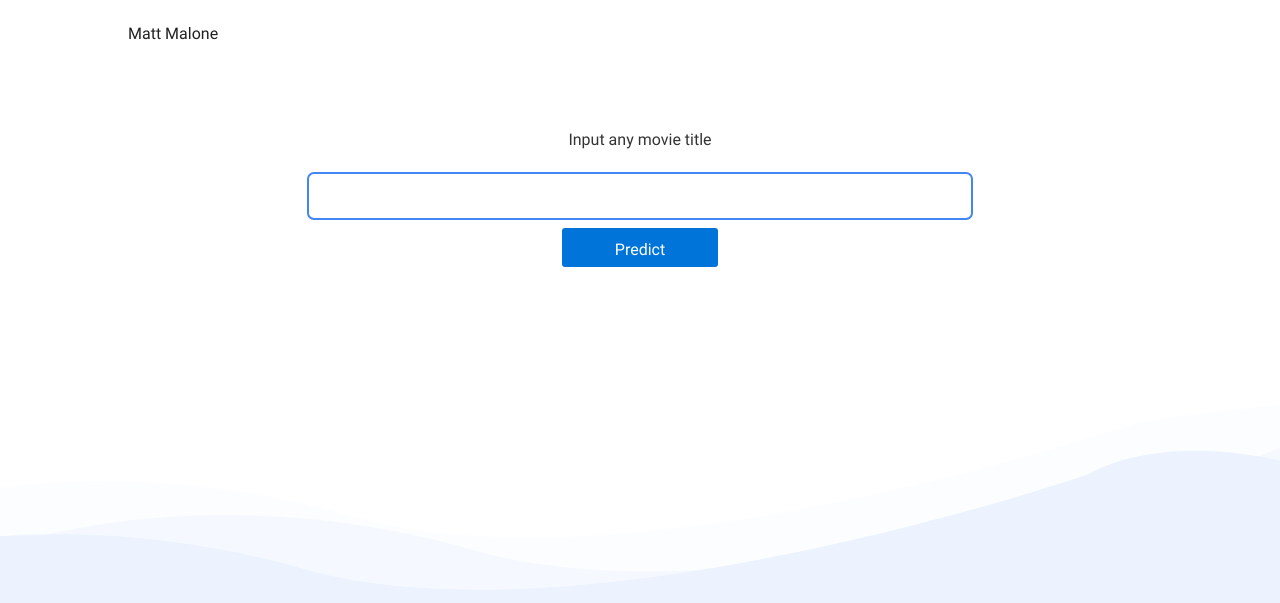
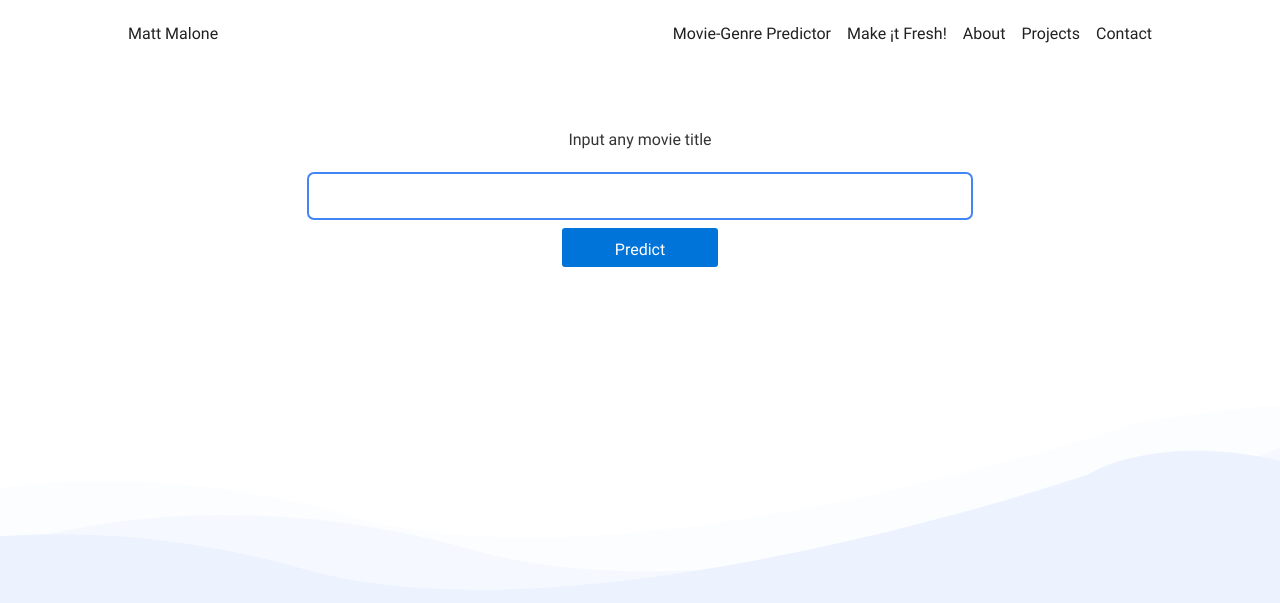
Before and after one commit to mattm-malone/personal-site, a Gatsby site: page /movies in a window 1280 px wide. Shown: the top 603 px of the page. Built offline with nearby package versions, Linux system fonts and the light colour scheme; Gatsby itself is replaced by a stand-in of ours.

Commit message:
Updated navbar, added base recipe page

```diff
--- /dev/null
+++ b/src/components/theme/Header/NavBarLinksPure/index.jsx
@@ -0,0 +1,15 @@
+import React from 'react'
+import { Link } from 'gatsby'
+import { Wrapper } from './styles'
+
+const NavbarLinksPure = ({ desktop }) => (
+  <Wrapper desktop={desktop}>
+    <Link to="/movies">Movie-Genre Predictor</Link>
+    <Link to="/recipe-search">Make ¡t Fresh!</Link>
+    <Link to="/#about">About</Link>
+    <Link to="/#projects">Projects</Link>
+    <Link to="/#contact">Contact</Link>
+  </Wrapper>
+)
+
+export default NavbarLinksPure
--- /dev/null
+++ b/src/components/theme/Header/NavBarLinksPure/styles.js
@@ -0,0 +1,37 @@
+import styled from 'styled-components'
+
+export const Wrapper = styled.div`
+  a {
+    color: #6d6d6d;
+    text-decoration: none;
+  }
+
+  ${({ desktop }) =>
+    desktop
+      ? `
+			@media (max-width: 960px) {
+					display: none;
+			}
+
+			a {
+					margin-right: 1rem;
+
+					&:last-child {
+							margin-right: unset;
+					}
+			}
+		`
+      : `
+			padding: 3rem;
+			display: flex;
+			flex-direction: column;
+
+			a {
+					margin-bottom: 1rem;
+
+					&:last-child {
+							margin-bottom: unset;
+					}
+			}
+	`}
+`
--- a/src/components/theme/Header/NavBarPure/index.jsx
+++ b/src/components/theme/Header/NavBarPure/index.jsx
@@ -1,12 +1,14 @@
 import React from 'react'
 import { Link } from 'gatsby'
 import { Container } from 'Common'
+import NavbarLinksPure from '../NavbarLinksPure'
 import { Wrapper } from './styles'
 
 const NavbarPure = () => (
-	<Wrapper as={Container}>
-		<Link to="/">Matt Malone</Link>
-	</Wrapper>
+  <Wrapper as={Container}>
+    <Link to="/">Matt Malone</Link>
+    <NavbarLinksPure desktop />
+  </Wrapper>
 )
 
 export default NavbarPure
--- a/src/components/theme/Header/Navbar/styles.js
+++ b/src/components/theme/Header/Navbar/styles.js
@@ -3,7 +3,7 @@ import styled from 'styled-components'
 export const Wrapper = styled.div`
   padding: 1.5rem 0;
   display: flex;
-	align-items: center;
+  align-items: flex-start;
   justify-content: space-between;
 
   a {
--- a/src/components/theme/Header/NavbarLinks/index.jsx
+++ b/src/components/theme/Header/NavbarLinks/index.jsx
@@ -1,13 +1,16 @@
 import React from 'react'
 import AnchorLink from 'react-anchor-link-smooth-scroll'
+import { Link } from 'gatsby'
 import { Wrapper } from './styles'
 
 const NavbarLinks = ({ desktop }) => (
-	<Wrapper desktop={desktop}>
-		<AnchorLink href="#about">About</AnchorLink>
-		<AnchorLink href="#projects">Projects</AnchorLink>
+  <Wrapper desktop={desktop}>
+    <Link to="/movies">Movie-Genre Predictor</Link>
+    <Link to="/recipe-search">Make ¡t Fresh!</Link>
+    <AnchorLink href="#about">About</AnchorLink>
+    <AnchorLink href="#projects">Projects</AnchorLink>
     <AnchorLink href="#contact">Contact</AnchorLink>
-	</Wrapper>
+  </Wrapper>
 )
 
 export default NavbarLinks
--- a/src/pages/movies.js
+++ b/src/pages/movies.js
@@ -5,7 +5,7 @@ import Navbar from '../components/theme/Header/NavBarPure'
 
 export default () => (
   <Layout>
-    <SEO />
+    <SEO title="Matt Malone - Movie-Genre Predictor" />
     <Navbar />
     <MoviePredict />
   </Layout>
```
Also changed, not shown: src/components/theme/Header/Navbar/index.jsx (+4 -4 lines), src/pages/404.js (+9 -5 lines), src/pages/recipe-search.js (added, +14 -0 lines). Lines whose indentation alone changed are shown as unchanged.
